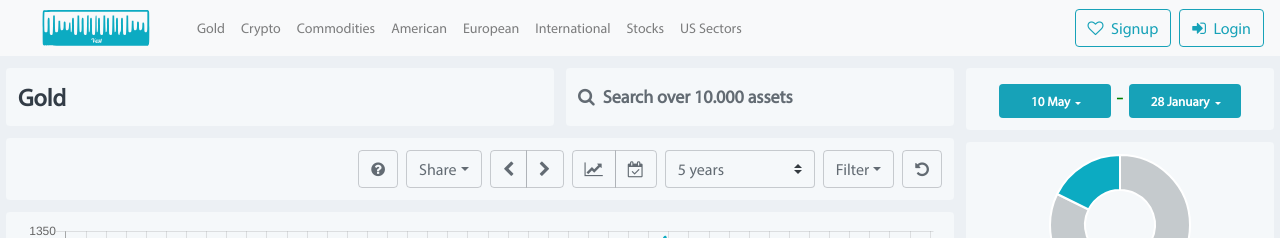
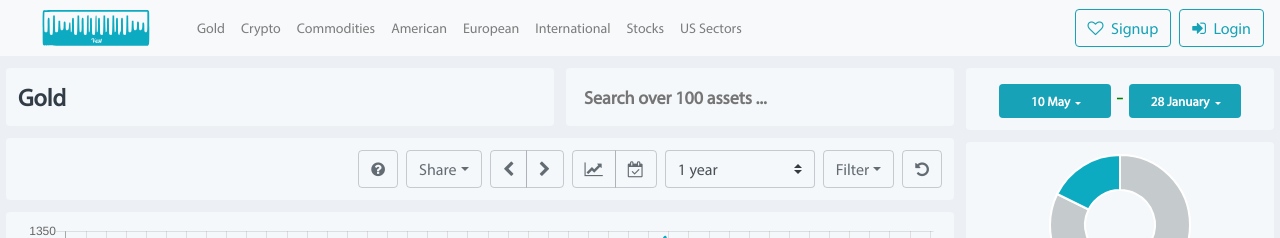
Before and after one commit to surlac/vest, a React (Create React App) app in the folder client/: page / in a window 1280 px wide. Shown: the top 238 px of the page. Built offline with nearby package versions, Linux system fonts and the light colour scheme.

Commit message:
new styles

```diff
--- a/client/src/App.css
+++ b/client/src/App.css
@@ -109,7 +109,34 @@
 
 .year{
 	width: 150px;
-	color: rgba(50, 60, 70, 0.75);
+	color: ;
     border-color: hsla(210, 5%, 61%, 0.5);
 	background-color: transparent;
+	outline: 0;
+	outline-style: none;
 }
+
+.year:focus{
+	background-color: transparent;
+    border-color: hsla(210, 5%, 61%, 0.5);
+	box-shadow: none;
+	outline: 0;
+}
+
+
+
+
+
+.tt-input {
+	width: 100%;
+	height: 34px;
+	font-size: 18px;
+	line-height: 1;
+	border: 0;
+	background-color: transparent !important;
+	color: rgba(50,60,70,.75);
+	padding: 8px 6px;
+	outline-style: none;
+	box-shadow: none;
+	font-weight: 700;
+}
--- a/client/src/Control.js
+++ b/client/src/Control.js
@@ -1,6 +1,5 @@
 import React from 'react';
 import { connect } from "react-redux";
-
 
 const addRepos = repos => ({ type: "ADD_REPOS", repos });
 const clearRepos = () => ({ type: "CLEAR_REPOS" });
@@ -8,12 +7,12 @@ const clearRepos = () => ({ type: "CLEAR_REPOS" });
 const getRepos = username => async dispatch => {
   try {
 	var rangestart;
-	if (username === "5") {rangestart = '2016-01-01'};
-	if (username === "10") {rangestart = '2015-01-01'};
-	if (username === "15") {rangestart = '2014-01-01'};
-	if (username === "20") {rangestart = '2013-01-01'};
-	if (username === "25") {rangestart = '2012-01-01'};
-	var url = `http://ec2-54-84-182-191.compute-1.amazonaws.com:8080/vest/v1/charts?code=gc&rs=${rangestart}&re=2019-01-26`;
+	var rangeend = new Date().toISOString().substring(0, 10);
+	if (username === "1")  {rangestart = '2018-01-01'};
+	if (username === "2") {rangestart = '2017-01-01'};
+	if (username === "5") {rangestart = '2014-01-01'};
+	if (username === "10") {rangestart = '2009-01-01'};
+	var url = `http://ec2-54-84-182-191.compute-1.amazonaws.com:8080/vest/v1/charts?code=gc&rs=${rangestart}&re=${rangeend}`;
     const response = await fetch(url);
     const responseBody = await response.json();
     dispatch(addRepos(responseBody));
@@ -24,17 +23,44 @@ const getRepos = username => async dispatch => {
 };
 
 
+const addStats = repos => ({ type: "ADD_STATS", repos });
+const getStats = dates => async dispatch => {
+  try {
+	var rangestart;
+	var rangeend = new Date().toISOString().substring(0, 10);
+	if (dates === "1")  {rangestart = '2018-01-01'};
+	if (dates === "2") {rangestart = '2017-01-01'};
+	if (dates === "5") {rangestart = '2014-01-01'};
+	if (dates === "10") {rangestart = '2009-01-01'};
+	var url = `http://ec2-54-84-182-191.compute-1.amazonaws.com:8080/vest/v1/stats?code=gc&rangeStart=${rangestart}&rangeEnd=${rangeend}&periodStart=2017-01-01&periodEnd=2018-03-01`;
+	const response = await fetch(url);
+    const responseBody = await response.json();
+    dispatch(addStats(responseBody));
+  } catch (error) {
+    console.log(error);
+    dispatch(clearRepos());
+  }
+};
+
+
+
 class Control extends React.Component {
 	constructor(props) {
 		super(props);
 		this.handleChange = this.handleChange.bind(this);
-		this.state = {isFilterOn: false, isShareOn: false};
+		this.state = {
+			isFilterOn: false,
+			isShareOn: false,
+			startDate: new Date(2018,0,1),
+			endDate: new Date(2019,0,1)
+		};
 		this.handleFilter = this.handleFilter.bind(this);
 		this.handleShare = this.handleShare.bind(this);
 	}
 
 	handleChange(event) {
 		this.props.getRepos(event.target.value);
+		this.props.getStats(event.target.value);
 	}
 
 	handleFilter() {
@@ -63,11 +89,10 @@ class Control extends React.Component {
 					</div>
 				  </div>
 				  <select onChange={this.handleChange} className="custom-select year float-right mr-2" id="selectRange">
-					<option value="5">  5 years</option>
+					<option value="1"> 1 year</option>
+					<option value="2"> 2 years</option>
+					<option value="5"> 5 years</option>
 					<option value="10">10 years</option>
-					<option value="15">15 years</option>
-					<option value="20">20 years</option>
-					<option value="25">25 years</option>
 				  </select>
 
 				  <div className="btn-group float-right mr-2">
@@ -91,19 +116,14 @@ class Control extends React.Component {
 					</div>
 				  </div>
 				  <span className="btn controller float-right mr-2"><i className="fa fa-question-circle" /></span>
-
-
 					</div>
 				</div>
 			</div>
-
-
-
 		);
 	}
 }
 
-const mapDispatchToProps = { getRepos };
+const mapDispatchToProps = { getRepos, getStats };
 const ControlContainer = connect(null, mapDispatchToProps)(Control);
 
 export default ControlContainer;
--- a/client/src/Datepick.js
+++ b/client/src/Datepick.js
@@ -38,7 +38,6 @@ const getStats = dates => async dispatch => {
     dispatch(clearRepos());
   }
 };
-
 
 class Example extends Component {
   constructor(props) {
--- a/client/src/Search.js
+++ b/client/src/Search.js
@@ -5,10 +5,7 @@ function Search() {
     <div className="col-12 col-md-5 mini-padding">
       <div className="card searching">
         <div className="card-body">
-          <span className="searching">
-            <i className="fa fa-search mr-2" />
-            Search over 10.000 assets
-          </span>
+			<input type="text" placeholder="Search over 100 assets ..." className="tt-input" autoComplete="off" spellCheck="false" dir="auto" style={{position: "relative", verticalAlign: "top", backgroundColor: "transparent"}} />
         </div>
       </div>
     </div>
```
